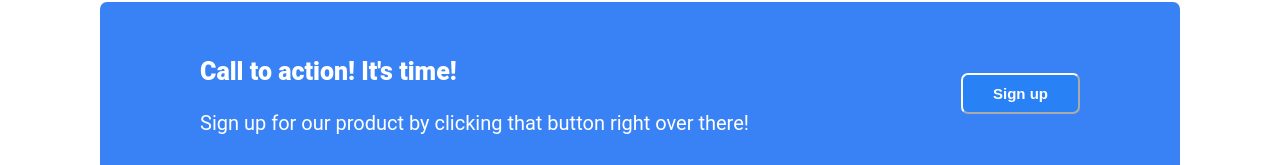
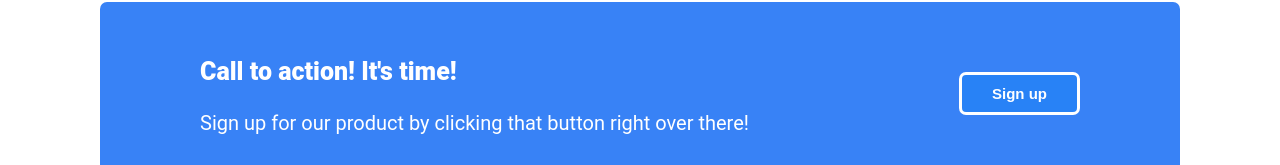
Before and after one commit to resairsanto/landing-page-project, a plain HTML site: page index.html in a window 1280 px wide. Shown: the part 1413-1578 px from the top of the page. Drawn offline with Linux system fonts and the light colour scheme.

Commit message:
Adjust border button color

```diff
--- a/style.css
+++ b/style.css
@@ -1,3 +1,8 @@
+html {
+    margin: 0;
+    min-height: 100%;
+}
+
 body {
     margin: 0;
     font-family: Roboto, sans-serif;
@@ -128,7 +133,7 @@ ul {
     font-size: 15px;
     font-weight: bold;
     border-radius: 7px;
-    border-color: white;
+    border: solid white;
 }
 
 footer {
```
